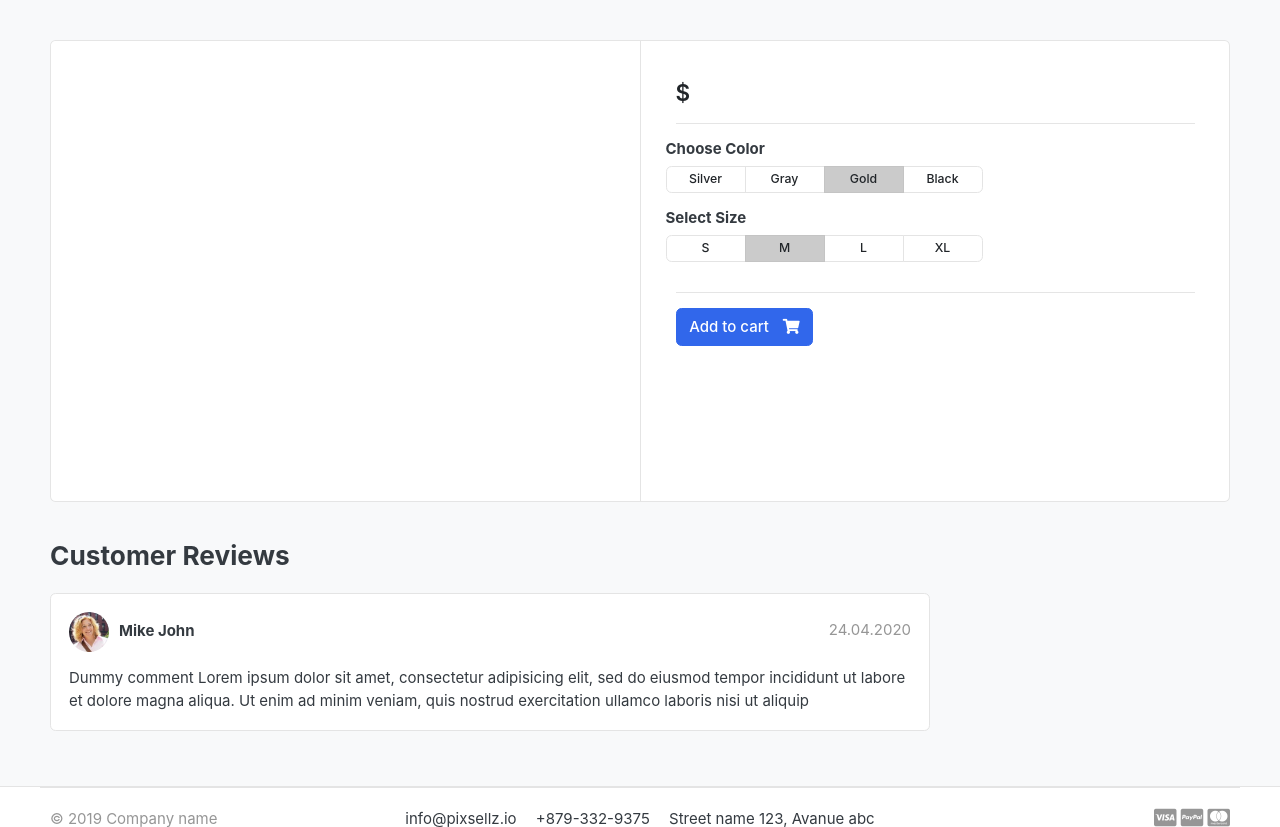
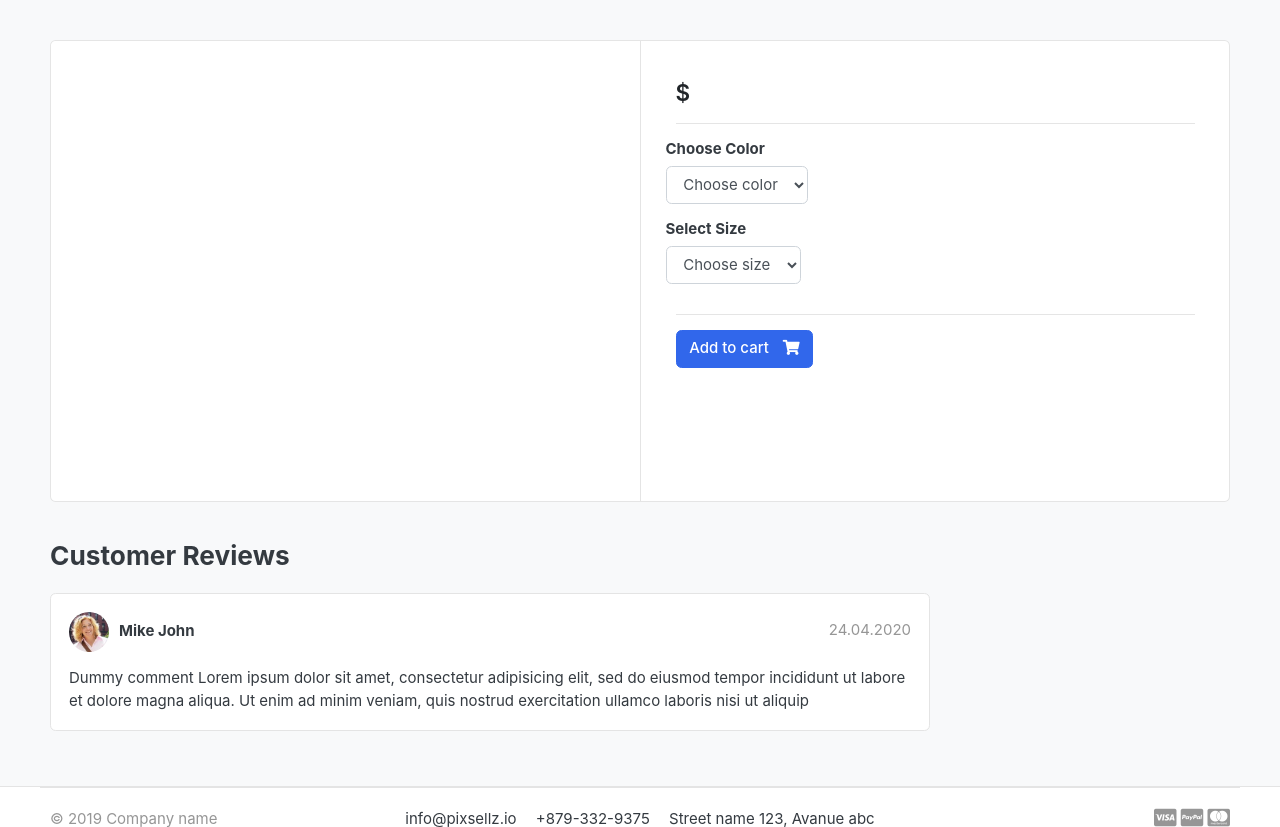
Before and after one commit to Yaroslav0710/shop-django, a Django app: template templates/store/product_detail.html in a window 1280 px wide. Shown: the part 118-945 px from the top of the page. Run offline with Django 4.2, Linux system fonts and the light colour scheme; the template is opened without the code that fills it, so the values that code supplies are empty; some libraries are stand-ins or nearby versions; some web fonts are replaced.

Commit message:
add variations of products part2

```diff
--- a/carts/models.py
+++ b/carts/models.py
@@ -1,5 +1,5 @@
 from django.db import models
-from store.models import Product
+from store.models import Product, Variation
 
 
 class Cart(models.Model):
@@ -12,6 +12,7 @@ class Cart(models.Model):
 
 class CartItem(models.Model):
     product = models.ForeignKey(Product, on_delete=models.CASCADE)
+    variations = models.ManyToManyField(Variation, blank=True)
     cart = models.ForeignKey(Cart, on_delete=models.CASCADE)
     quantity = models.IntegerField()
     is_active = models.BooleanField(default=True)
@@ -19,5 +20,5 @@ class CartItem(models.Model):
     def sub_total(self):
         return self.product.price * self.quantity
 
-    def __str__(self):
+    def __unicode__(self):
         return self.product
--- a/store/urls.py
+++ b/store/urls.py
@@ -4,6 +4,7 @@ from . import views
 
 urlpatterns = [
     path('', views.store, name='store'),
-    path('<slug:category_slug>/', views.store, name='products_by_category'),
-    path('<slug:category_slug>/<slug:product_slug>', views.product_detail, name='product_detail'),
+    path('category/<slug:category_slug>/', views.store, name='products_by_category'),
+    path('category/<slug:category_slug>/<slug:product_slug>', views.product_detail, name='product_detail'),
+    path('search/', views.search, name='search'),
 ]
--- a/templates/includes/navbar.html
+++ b/templates/includes/navbar.html
@@ -48,9 +48,9 @@
     </div> <!-- col.// -->
     <a href="{% url 'store' %}" class="btn btn-outline-primary">Store</a>
     <div class="col-lg  col-md-6 col-sm-12 col">
-        <form action="#" class="search">
+        <form action="{%  url 'search' %}" class="search" method="GET">
             <div class="input-group w-100">
-                <input type="text" class="form-control" style="width:60%;" placeholder="Search">
+                <input type="text" class="form-control" style="width:60%;" placeholder="Search" name="keyword">
 
                 <div class="input-group-append">
                   <button class="btn btn-primary" type="submit">
--- a/templates/store/product_detail.html
+++ b/templates/store/product_detail.html
@@ -18,6 +18,9 @@
 </article> <!-- gallery-wrap .end// -->
 		</aside>
 		<main class="col-md-6 border-left">
+
+            <form action="{% url 'add_cart' single_product.id %}" method="POST">
+            {% csrf_token %}
                 <article class="content-body">
 
                 <h2 class="title">{{ single_product.product_name }}</h2>
@@ -33,39 +36,23 @@
                     <div class="row">
                         <div class="item-option-select">
                             <h6>Choose Color</h6>
-			<div class="btn-group btn-group-sm btn-group-toggle" data-toggle="buttons">
-			  <label class="btn btn-light">
-			    <input type="radio" name="radio_color"> Silver
-			  </label>
-			  <label class="btn btn-light">
-			    <input type="radio" name="radio_color" > Gray
-			  </label>
-			  <label class="btn btn-light active">
-			    <input type="radio" name="radio_color checked"> Gold
-			  </label>
-			  <label class="btn btn-light">
-			    <input type="radio" name="radio_color"> Black
-			  </label>
-			</div>
+                        <select name="color" class="form-control" required>
+                            <option value="" disabled selected>Choose color</option>
+                            {% for i in single_product.variation_set.colors %}
+                            <option value="{{ i.variation_value | lower }}">{{ i.variation_value | capfirst }}</option>
+                            {% endfor %}
+                        </select>
                         </div>
                     </div> <!-- row.// -->
                     <div class="row">
                         <div class="item-option-select">
                             <h6>Select Size</h6>
-			<div class="btn-group btn-group-sm btn-group-toggle" data-toggle="buttons">
-			  <label class="btn btn-light">
-			    <input type="radio" name="radio_color"> S
-			  </label>
-			  <label class="btn btn-light active">
-			    <input type="radio" name="radio_color" checked> M
-			  </label>
-			  <label class="btn btn-light">
-			    <input type="radio" name="radio_color"> L
-			  </label>
-			  <label class="btn btn-light">
-			    <input type="radio" name="radio_color"> XL
-			  </label>
-			</div>
+                        <select name="size" class="form-control">
+                            <option value="" disabled selected>Choose size</option>
+                            {% for i in single_product.variation_set.sizes %}
+                            <option value="{{ i.variation_value | lower }}">{{ i.variation_value | capfirst }}</option>
+                            {% endfor %}
+                        </select>
                         </div>
                     </div> <!-- row.// -->
                     <hr>
@@ -76,13 +63,15 @@
                             <a href="#" class="btn  btn-success"> <span class="text">Added to cart</span> <i class="fas fa-check"></i>  </a>
                             <a href="{% url 'cart' %}" class="btn  btn-primary"> <span class="text">View cart</span> <i class="fas fa-eye"></i>  </a>
                         {% else %}
-	    <a href="{% url 'add_cart' single_product.id %}" class="btn  btn-primary"> <span class="text">Add to cart</span> <i class="fas fa-shopping-cart"></i>  </a>
+                        <button type="submit" class="btn  btn-primary"> <span class="text">Add to cart</span> <i class="fas fa-shopping-cart"></i>  </button>
                         {% endif %}
                     {% endif %}
                 </article> <!-- product-info-aside .// -->
+            </form>
 		</main> <!-- col.// -->
 	</div> <!-- row.// -->
 </div> <!-- card.// -->
+
 <!-- ============================ COMPONENT 1 END .// ================================= -->
 
 <br>
```
Also changed, not shown: carts/admin.py (+10 -2 lines), carts/views.py (+16 -3 lines), store/admin.py (+9 -2 lines), store/models.py (+27 -0 lines), store/views.py (+17 -2 lines), templates/store/store.html (+11 -1 lines). Lines whose indentation alone changed are shown as unchanged.
